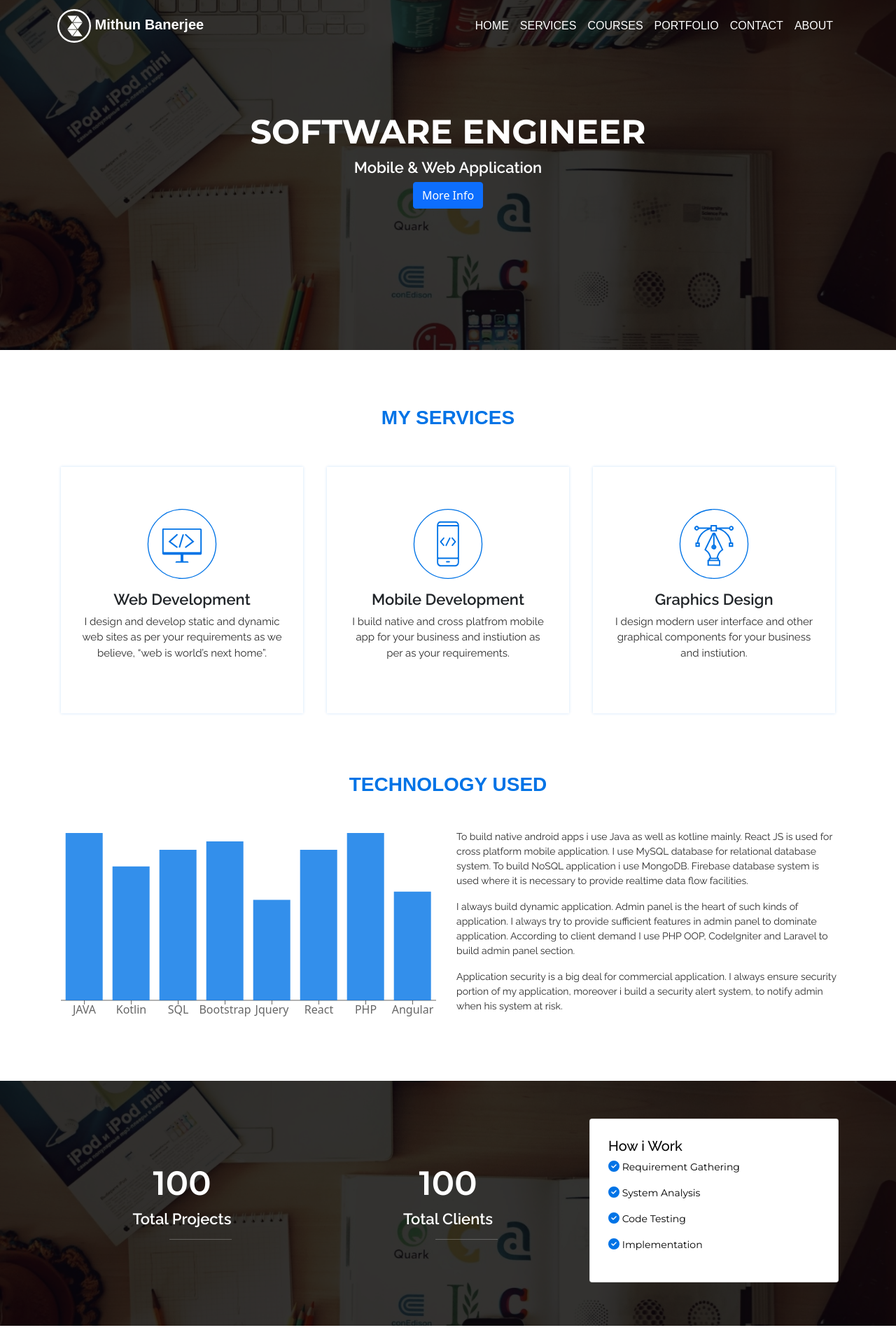
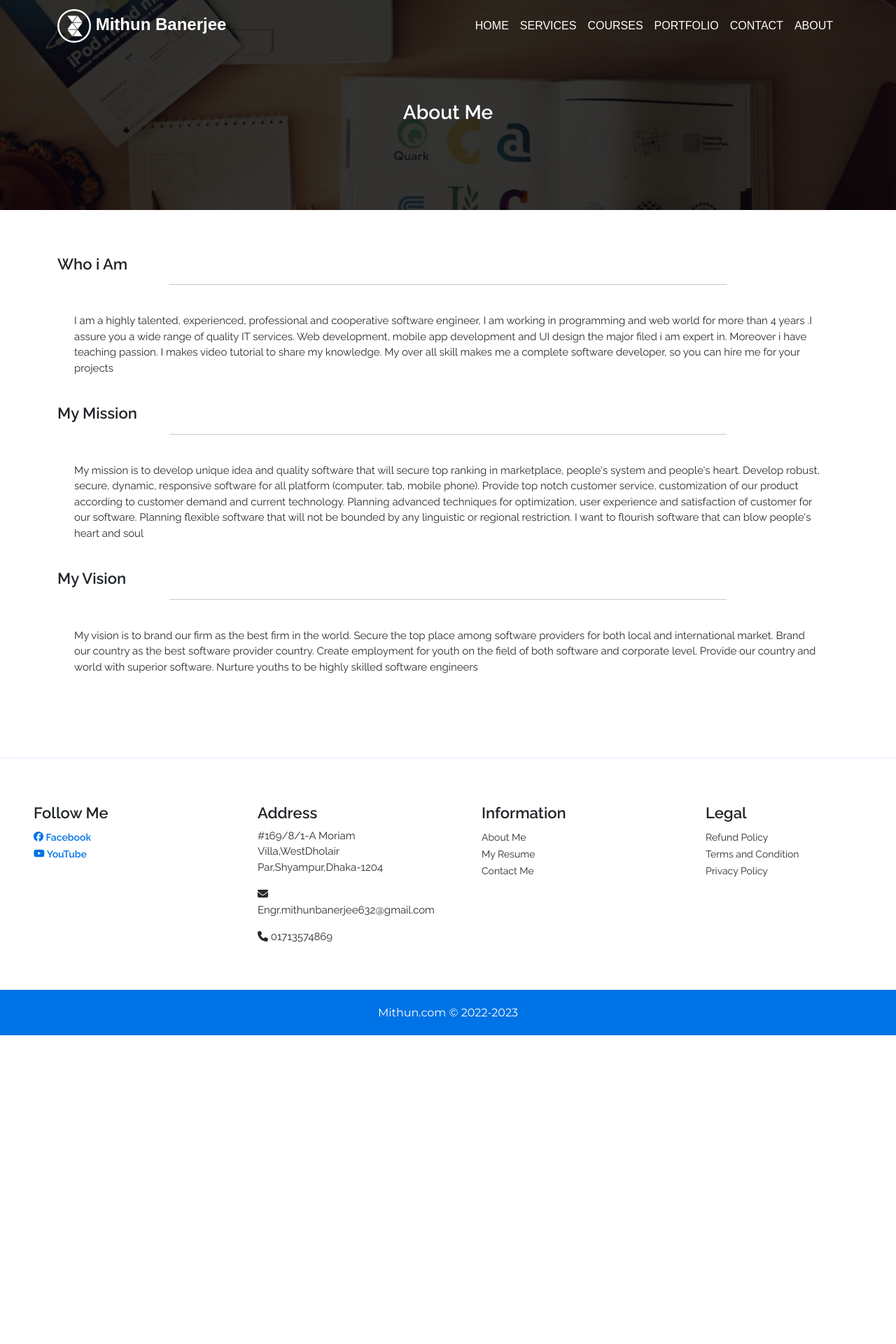
Before and after one commit to mithunbanerjee632/Portfolio-Website-Using-React-js-and-Laravel, a React (Create React App) app: page / in a window 1280 px wide. Shown: the top 1920 px of the page at 70% size. After the commit the page ends 1479 px from the top, so only its background shows below. Built offline with nearby package versions, Linux system fonts and the light colour scheme.

Commit message:
Designing About Page

```diff
--- a/src/App.js
+++ b/src/App.js
@@ -1,29 +1,14 @@
-import logo from './logo.svg';
-import TopBanner from "./component/TopBanner/TopBanner";
-import Services from "./component/Services/Services";
+import React from 'react';
+import HomePage from "./pages/HomePage";
+import PageTop from "./component/PageTop/PageTop";
 import TopNavigation from "./component/TopNavigation/TopNavigation";
-import Analysis from "./component/Analysis/Analysis";
-import Summary from "./component/Summary/Summary";
-import RecentProject from "./component/RecentProject/RecentProject";
-import Courses from "./component/Courses/Courses";
-import Video from "./component/Video/Video";
-import ClientReview from "./component/ClientReview/ClientReview";
-import Footer from "./component/Footer/Footer";
-
-
+import AboutDescription from "./component/AboutDescription/AboutDescription";
+import AboutPage from "./pages/AboutPage";
 function App() {
   return (
     <div>
-      <TopNavigation/>
-      <TopBanner/>
-        <Services/>
-        <Analysis/>
-        <Summary/>
-        <RecentProject/>
-        <Courses/>
-        <Video/>
-      <ClientReview/>
-        <Footer/>
+      <AboutPage/>
+
 
     </div>
   );
--- a/src/asset/css/custom.css
+++ b/src/asset/css/custom.css
@@ -17,7 +17,7 @@
 }
 
 .topContent{
-    margin-top:10rem;
+    margin-top:12rem;
 }
 .topTitle{
     font-family: 'Montserrat',sans-serif;
@@ -124,7 +124,7 @@
     font-size: 16px;
     font-family: 'Montserreat',sans-serif;
     font-weight: 400;
-    color: #000000 !important;
+    color:  #2B2B2B !important;
     text-decoration: none !important;
 }
 
@@ -182,14 +182,14 @@
     font-family: 'Raleway',SansSerif;
     font-weight: 400;
     font-size: 22px;
-    color: #000000;
+    color:  #2B2B2B;
 }
 
 .cardSubTitle{
     font-family: 'Montserrat',SansSerif;
     font-weight: 400;
     font-size: 14px;
-    color: #000000;
+    color:  #2B2B2B;
     text-align: justify!important;
 }
 
@@ -323,7 +323,7 @@
 }
 
 .socialIcon:hover{
-    color: #000000;
+    color:  #2B2B2B;
     text-decoration: none;
 }
 
@@ -331,7 +331,7 @@
     font-family: 'Raleway',SansSerif;
     font-size: 14px;
     font-weight: 400;
-    color: #7F7E7E;
+    color: #2B2B2B;
     text-decoration: none;
 }
 
@@ -340,7 +340,7 @@
     text-decoration: none;
 }
 .footerAddress{
-    color: #7F7E7E;
+    color: #2B2B2B;
     font-family: 'Raleway',sans-serif;
     font-size: 15px;
     font-weight: 400;
@@ -363,7 +363,33 @@
 
 .copyrightLink:hover{
     text-decoration: none;
-    color: #000000;
+    color: #2B2B2B;
+}
 
+/*About Me Page*/
+.topFixedPage{
+    background-image: url("../images/banner.jpg");
+    background-attachment: fixed;
+    background-position: center;
+    background-repeat: no-repeat;
+    min-height: 300px;
+    background-size: cover;
+}
 
+.topPageOverlay{
+    position: absolute;
+    min-height: 300px;
+    width: 100%;
+    background: rgba(0,0,0,0.8);
 }
+
+.topPageContent{
+    margin-top:9rem;
+}
+
+.pageTitle{
+    font-family: 'Raleway',sans-serif;
+    font-weight: 600;
+    font-size: 28px;
+    color:#ffffff;
+}
--- /dev/null
+++ b/src/component/AboutDescription/AboutDescription.js
@@ -0,0 +1,35 @@
+import React, {Component, Fragment} from 'react';
+import {Col, Container, Row} from "react-bootstrap";
+
+class AboutDescription extends Component {
+    render() {
+        return (
+            <Fragment>
+               <Container className="mt-5">
+                   <Row>
+                       <Col sm={12} md={12} lg={12}>
+                           <h1 className="serviceName ">Who i Am</h1>
+                           <hr/>
+                           <p className="serviceDescription p-4">I am a highly talented, experienced, professional and cooperative software engineer, I am working in programming and web world for more than 4 years .I assure you a wide range of quality IT services. Web development, mobile app development and UI design the major filed i am expert in. Moreover i have teaching passion. I makes video tutorial to share my knowledge. My over all skill makes me a complete software developer, so you can hire me for your projects </p>
+
+
+
+                           <h1 className="serviceName">My Mission</h1>
+                           <hr/>
+                           <p className="serviceDescription  p-4">My mission is to develop unique idea and quality software that will secure top ranking in marketplace, people's system and people's heart. Develop robust, secure, dynamic, responsive software for all platform (computer, tab, mobile phone). Provide top notch customer service, customization of our product according to customer demand and current technology. Planning advanced techniques for optimization, user experience and satisfaction of customer for our software. Planning flexible software that will not be bounded by any linguistic or regional restriction. I want to flourish software that can blow people's heart and soul  </p>
+
+
+
+                           <h1 className="serviceName">My Vision</h1>
+                           <hr/>
+                           <p className="serviceDescription  p-4">My vision is to brand our firm as the best firm in the world. Secure the top place among software providers for both local and international market. Brand our country as the best software provider country. Create employment for youth on the field of both software and corporate level. Provide our country and world with superior software. Nurture youths to be highly skilled software engineers </p>
+
+                       </Col>
+                   </Row>
+               </Container>
+            </Fragment>
+        );
+    }
+}
+
+export default AboutDescription;
--- a/src/component/Analysis/Analysis.js
+++ b/src/component/Analysis/Analysis.js
@@ -31,7 +31,7 @@ class Analysis extends Component {
                     <h1 className="serviceMainTitle text-center">TECHNOLOGY USED</h1>
 
                     <Row>
-                        <Col  lg={6} md={12} sm={12}>
+                        <Col   lg={6} md={12} sm={12}>
                             <ResponsiveContainer>
                                 <BarChart width={100} height={300} data={this.state.data}>
                                     <XAxis dataKey="Technology"/>
--- a/src/component/Courses/Courses.js
+++ b/src/component/Courses/Courses.js
@@ -9,10 +9,25 @@ class Courses extends Component {
                 <Container >
                     <h1 className="serviceMainTitle text-center">OUR COURSES</h1>
                     <Row>
-                        <Col lg={6} md={12} sm={12}>
+                        <Col lg={6} md={12} sm={12} className="p-2">
                             <Row>
                                 <Col lg={6} md={6} sm={12}>
                                    <img className="CourseImage" src={images}/>
+                                </Col>
+
+                                <Col lg={6} md={6} sm={12} className="p-2">
+                                    <h4 className="text-justify courseTitle">Web Development</h4>
+                                    <p className="text-justify courseDes">I build native and cross platfrom mobile app for your business app for your business</p>
+                                    <a href="#" className="courseDetails">Details</a>
+                                </Col>
+                            </Row>
+
+                        </Col>
+
+                        <Col lg={6} md={12} sm={12} className="p-2">
+                            <Row>
+                                <Col lg={6} md={6} sm={12} >
+                                    <img className="CourseImage" src={images}/>
                                 </Col>
 
                                 <Col lg={6} md={6} sm={12}>
@@ -21,10 +36,9 @@ class Courses extends Component {
                                     <a href="#" className="courseDetails">Details</a>
                                 </Col>
                             </Row>
-
                         </Col>
 
-                        <Col lg={6} md={12} sm={12}>
+                        <Col lg={6} md={12} sm={12} className="p-2">
                             <Row>
                                 <Col lg={6} md={6} sm={12}>
                                     <img className="CourseImage" src={images}/>
@@ -38,21 +52,7 @@ class Courses extends Component {
                             </Row>
                         </Col>
 
-                        <Col lg={6} md={12} sm={12}>
-                            <Row>
-                                <Col lg={6} md={6} sm={12}>
-                                    <img className="CourseImage" src={images}/>
-                                </Col>
-
-                                <Col lg={6} md={6} sm={12}>
-                                    <h4 className="text-justify courseTitle">Web Development</h4>
-                                    <p className="text-justify courseDes">I build native and cross platfrom mobile app for your business app for your business</p>
-                                    <a href="#" className="courseDetails">Details</a>
-                                </Col>
-                            </Row>
-                        </Col>
-
-                        <Col lg={6} md={12} sm={12}>
+                        <Col lg={6} md={12} sm={12} className="p-2">
                             <Row>
                                 <Col lg={6} md={6} sm={12}>
                                     <img className="CourseImage" src={images}/>
--- /dev/null
+++ b/src/component/PageTop/PageTop.js
@@ -0,0 +1,26 @@
+import React, {Component, Fragment} from 'react';
+import {Button, Col, Container, Row} from "react-bootstrap";
+
+class PageTop extends Component {
+    render() {
+        return (
+            <Fragment>
+                <Container fluid={true} className="topFixedPage p-0">
+                    <div className="topPageOverlay">
+                        <Container className="topPageContent">
+                            <Row>
+                                <Col className="text-center">
+                                    <h4 className="pageTitle">{this.props.pagetitle}</h4>
+                                </Col>
+                            </Row>
+                        </Container>
+
+                    </div>
+                </Container>
+
+            </Fragment>
+        );
+    }
+}
+
+export default PageTop;
--- a/src/component/Summary/Summary.js
+++ b/src/component/Summary/Summary.js
@@ -1,5 +1,5 @@
 import React, {Component, Fragment} from 'react';
-import {Button, Card, Col, Container, Row} from "react-bootstrap";
+import { Card, Col, Container, Row} from "react-bootstrap";
 import {FontAwesomeIcon} from "@fortawesome/react-fontawesome";
 import {faCheckCircle} from "@fortawesome/free-solid-svg-icons";
 import CountUp from 'react-countup';
@@ -53,16 +53,16 @@ class Summary extends Component {
                                             <Card.Body>
                                                 <Card.Title className="cardTitle text-justify">How i Work</Card.Title>
                                                 <Card.Text>
-                                               <p className="cardSubTitle "><FontAwesomeIcon className="iconBullet" icon={faCheckCircle} /> Requirement Gathering</p>
-                                               <p className="cardSubTitle "><FontAwesomeIcon className="iconBullet" icon={faCheckCircle} /> System Analysis</p>
-                                               <p className="cardSubTitle "><FontAwesomeIcon className="iconBullet" icon={faCheckCircle} /> Code Testing</p>
-                                               <p className="cardSubTitle "><FontAwesomeIcon className="iconBullet" icon={faCheckCircle} /> Implementation</p>
+
+                                                    <p className="cardSubTitle text-justify"><FontAwesomeIcon className="iconBullet" icon={faCheckCircle} /> Requirement Gathering </p>
+                                                    <p className="cardSubTitle text-justify"><FontAwesomeIcon className="iconBullet" icon={faCheckCircle} /> System Analysis </p>
+                                                    <p className="cardSubTitle text-justify"><FontAwesomeIcon className="iconBullet" icon={faCheckCircle} /> Coding Testing</p>
+                                                    <p className="cardSubTitle text-justify"><FontAwesomeIcon className="iconBullet" icon={faCheckCircle} /> Implementation</p>
+
                                                 </Card.Text>
                                             </Card.Body>
                                         </Card>
-
                                 </Col>
-
 
                             </Row>
                         </Container>
--- a/src/component/TopNavigation/TopNavigation.js
+++ b/src/component/TopNavigation/TopNavigation.js
@@ -10,6 +10,7 @@ class TopNavigation extends Component {
     constructor() {
         super();
         this.state={
+            navVariant:"dark",
             navBarTitle:"navTitle",
             navBarLogo:[whiteLogo],
             navBackground:"navBarBackground",
@@ -19,9 +20,9 @@ class TopNavigation extends Component {
 
     onScroll=()=>{
         if(window.scrollY>100){
-            this.setState({navBarTitle:'navTitleScroll',navBarLogo:[blueLogo],navBackground:'navBarBackgroundScroll',navBarItem:'navItemScroll'})
+            this.setState({navVariant:'light', navBarTitle:'navTitleScroll',navBarLogo:[blueLogo],navBackground:'navBarBackgroundScroll',navBarItem:'navItemScroll'})
         }else if(window.scrollY<100){
-            this.setState({navBarTitle:'navTitle',navBarLogo:[whiteLogo],navBackground:'navBarBackground',navBarItem:'navItem'})
+            this.setState({navVariant:'dark', navBarTitle:'navTitle',navBarLogo:[whiteLogo],navBackground:'navBarBackground',navBarItem:'navItem'})
         }
     }
 
@@ -33,7 +34,7 @@ class TopNavigation extends Component {
     render() {
         return (
             <Fragment>
-                <Navbar className={this.state.navBackground} fixed="top" collapseOnSelect expand="lg"  variant="dark">
+                <Navbar variant={this.state.navVariant} className={this.state.navBackground} fixed="top" collapseOnSelect expand="lg" >
                     <Container>
                         <Navbar.Brand className={this.state.navBarTitle}><img src={this.state.navBarLogo}/> Mithun Banerjee</Navbar.Brand>
                         <Navbar.Toggle aria-controls="responsive-navbar-nav" />
--- /dev/null
+++ b/src/pages/AboutPage.js
@@ -0,0 +1,21 @@
+import React, {Component, Fragment} from 'react';
+import TopNavigation from "../component/TopNavigation/TopNavigation";
+import PageTop from "../component/PageTop/PageTop";
+import AboutDescription from "../component/AboutDescription/AboutDescription";
+import Footer from "../component/Footer/Footer";
+
+class AboutPage extends Component {
+    render() {
+        return (
+            <Fragment>
+                <TopNavigation/>
+                <PageTop pagetitle="About Me"/>
+                <AboutDescription/>
+                <Footer/>
+
+            </Fragment>
+        );
+    }
+}
+
+export default AboutPage;
--- /dev/null
+++ b/src/pages/HomePage.js
@@ -0,0 +1,33 @@
+import React, {Component, Fragment} from 'react';
+import TopNavigation from "../component/TopNavigation/TopNavigation";
+import TopBanner from "../component/TopBanner/TopBanner";
+import Services from "../component/Services/Services";
+import Analysis from "../component/Analysis/Analysis";
+import Summary from "../component/Summary/Summary";
+import RecentProject from "../component/RecentProject/RecentProject";
+import Courses from "../component/Courses/Courses";
+import Video from "../component/Video/Video";
+import ClientReview from "../component/ClientReview/ClientReview";
+import Footer from "../component/Footer/Footer";
+
+class HomePage extends Component {
+    render() {
+        return (
+            <Fragment>
+                <TopNavigation/>
+                <TopBanner/>
+                <Services/>
+                <Analysis/>
+                <Summary/>
+                <RecentProject/>
+                <Courses/>
+                <Video/>
+                <ClientReview/>
+                <Footer/>
+
+            </Fragment>
+        );
+    }
+}
+
+export default HomePage;
```
Also changed, not shown: src/component/RecentProject/RecentProject.js (+17 -17 lines). Lines whose indentation alone changed are shown as unchanged.
